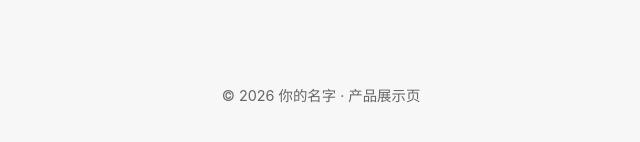
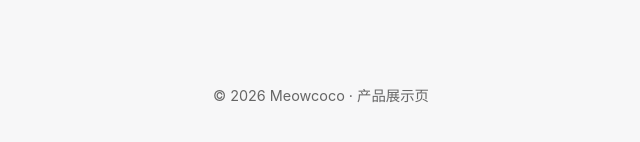
Before and after one commit to weilinfbk/meowcoco.github.io, a plain HTML site: page index.html in a window 1280 px wide. Shown: the part 852-994 px from the top of the page, 319-959 px from the left. Drawn offline with Linux system fonts and the light colour scheme.

Commit message:
Update footer copyright name to 'Meowcoco'

```diff
--- a/index.html
+++ b/index.html
@@ -181,7 +181,7 @@ footer {
 </div>
 
 <footer>
-  © 2026 你的名字 · 产品展示页
+  © 2026 Meowcoco · 产品展示页
 </footer>
 
 </body>
```
